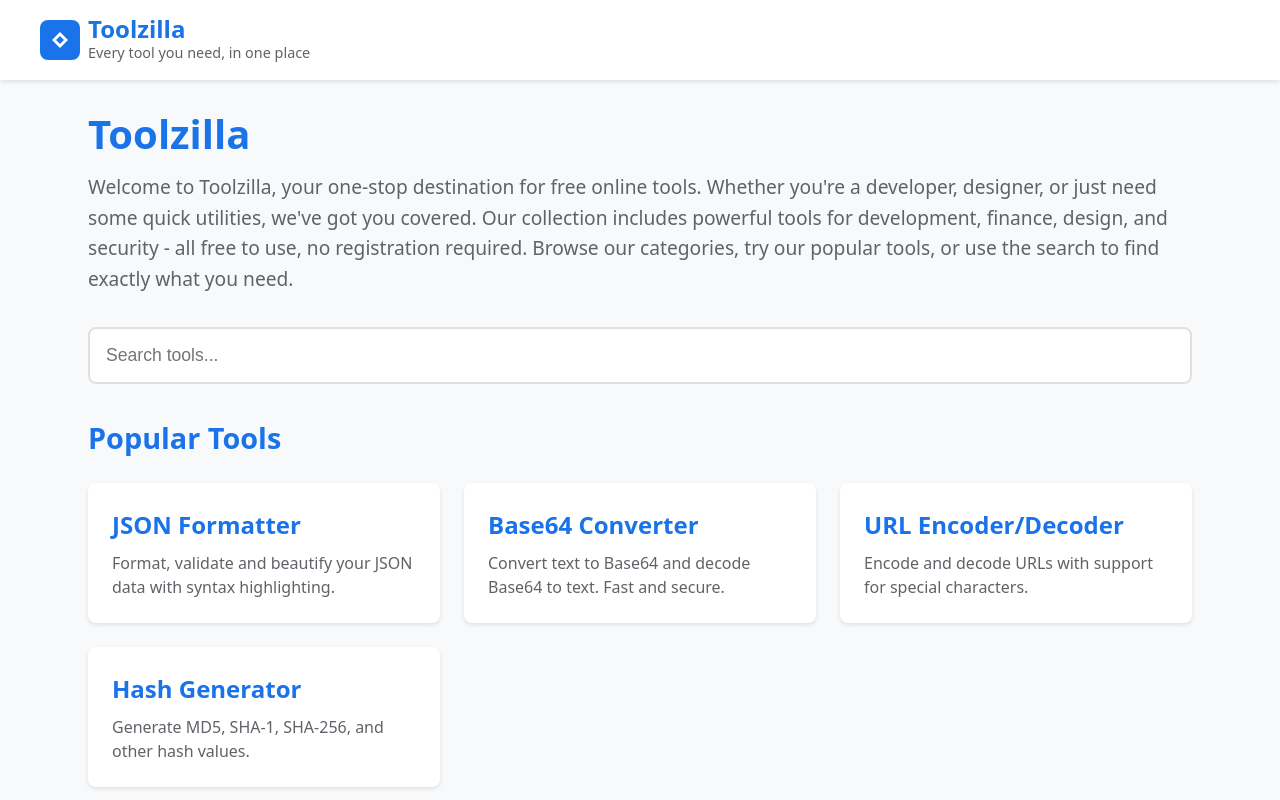
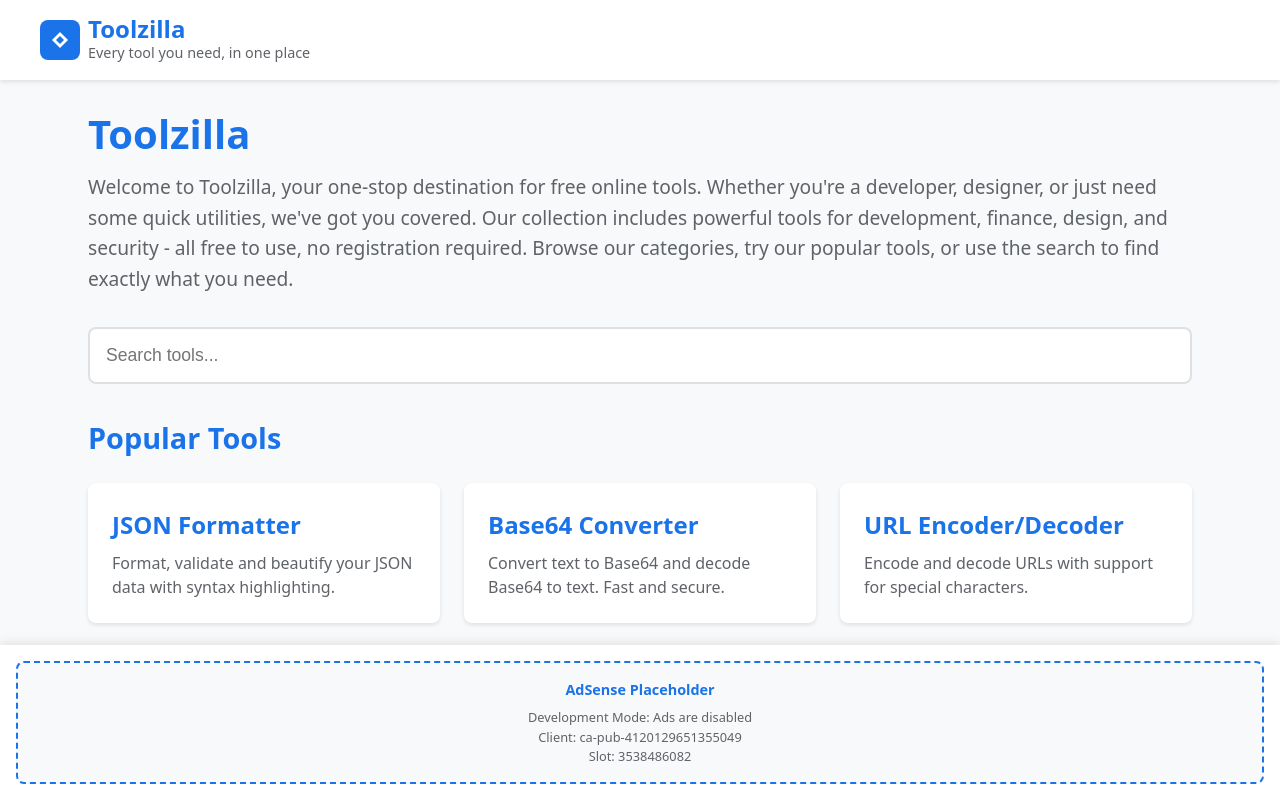
Before and after one commit to hhthunderbird/lnmtgg, a React (Vite) app: page / in a window 1280 px wide. Shown: the top 800 px of the page. Built offline with nearby package versions, Linux system fonts and the light colour scheme.

Commit message:
feat: add viewport-fixed bottom ad space while keeping page bottom ad

```diff
--- a/src/App.tsx
+++ b/src/App.tsx
@@ -34,6 +34,21 @@ const BottomAdContainer = styled.div`
   width: 100%;
   margin-top: 2rem;
   padding-bottom: 2rem;
+`;
+
+const ViewportBottomAdContainer = styled.div`
+  position: fixed;
+  bottom: 0;
+  left: 0;
+  right: 0;
+  width: 100%;
+  z-index: 100;
+  background: white;
+  box-shadow: 0 -2px 10px rgba(0, 0, 0, 0.1);
+  padding: 1rem;
+  display: flex;
+  justify-content: center;
+  align-items: center;
 `;
 
 const App: React.FC = () => {
@@ -73,6 +88,14 @@ const App: React.FC = () => {
         </MainContent>
         <LateralAdSpace position="left" />
         <LateralAdSpace position="right" />
+        <ViewportBottomAdContainer>
+          <AdSenseAd
+            client={config.adsense.client}
+            slot={config.adsense.slot}
+            format="auto"
+            responsive={true}
+          />
+        </ViewportBottomAdContainer>
       </AppContainer>
     </Router>
   );
```
